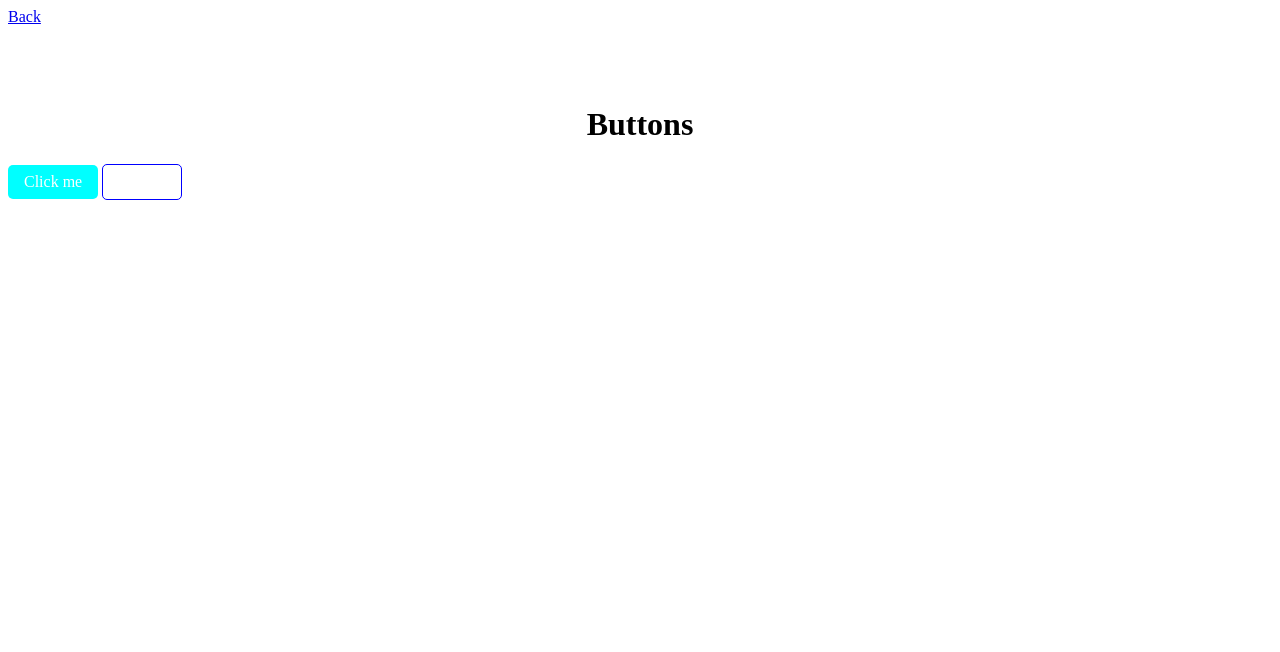
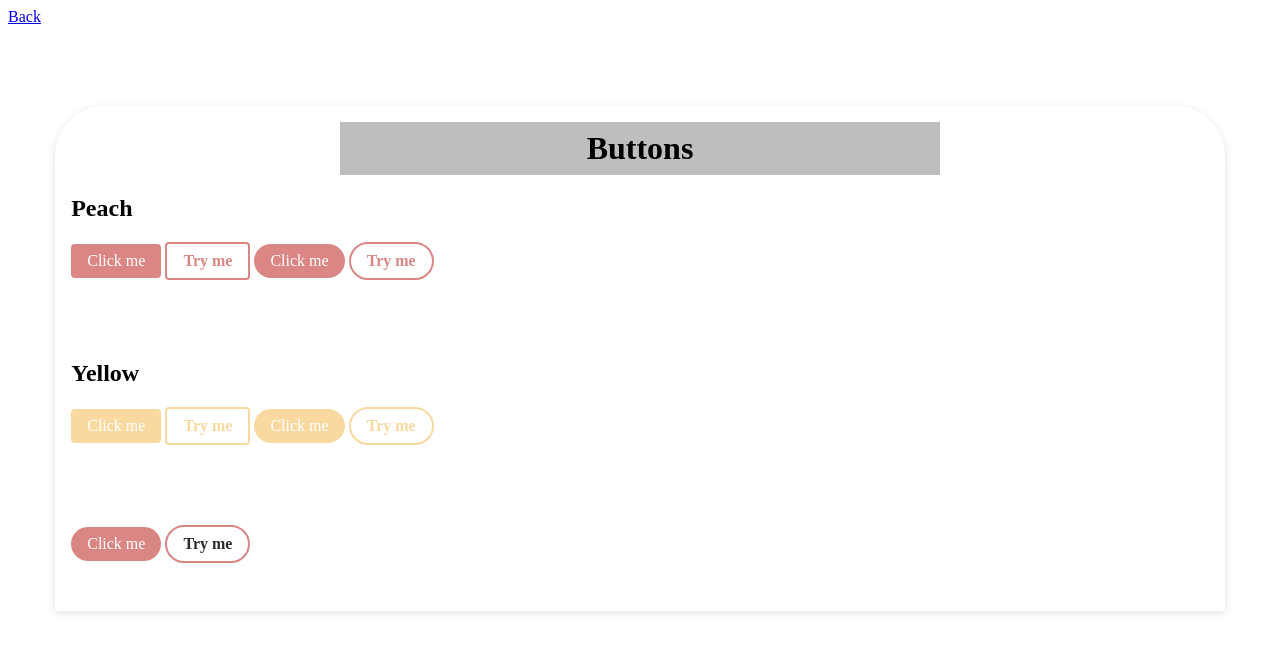
Before and after one commit to DenzelBraithwaite/fabulart, a SvelteKit app: page /ui-kit in a window 1280 px wide. Shown: the top 652 px of the page. Built offline with nearby package versions, Linux system fonts and the light colour scheme.

Commit message:
created buttons

```diff
--- a/src/lib/Button.svelte
+++ b/src/lib/Button.svelte
@@ -4,21 +4,22 @@
     export let shape = 'square'
     export let url = '/'
     export let border = false;
+    export let borderColor = 'border-peach';
     $: classes = `${textColor} ${bgColor} ${shape}`
 </script>
 
 <!-- TODO:
-- Make button shape settable from outside✅
-- Make text color settable from outside✅
-- Make background color settable from outside✅
-- Make border settable from outside
-- Make border color settable from outside
+- Make button shape settable from outside ✅
+- Make text color settable from outside ✅
+- Make background color settable from outside ✅
+- Make border settable from outside ✅
+- Make border color settable from outside ✅
 
 
 
 -->
 {#if border}
-<a href="{url}" class="btn border {classes}"><slot>Try me</slot></a>
+<a href="{url}" class="btn border {classes} {borderColor}"><slot>Try me</slot></a>
 {:else}
 <a href="{url}" class="btn no-border {classes}"><slot>Try me</slot></a>
 {/if}
@@ -28,7 +29,6 @@
     .btn:visited {
         display: inline-block;
         text-decoration: none;
-        color: #fff;
         text-align: center;
         padding: 0.5rem 1rem;
     }
@@ -38,8 +38,10 @@
         cursor: pointer;
     }
 
+    /* Border styles */
     .border {
-        border: 1px solid blue;
+        border: 2px solid transparent;
+        font-weight: 700;
     }
 
     .no-border {
@@ -47,14 +49,24 @@
         background-color: transparent;
     }
 
+    .border-peach {
+        border-color: #D98684;
+    }
+
+    .border-yellow {
+        border-color: #FAD9A1;
+    }
+
+    /* Button shape */
     .round {
         border-radius: 100px;
     }
 
     .square {
-        border-radius: 5px;
+        border-radius: 0.25rem; /* 4px */
     }
 
+    /* Text colors */
     .text-white {
         color: #fff;
     }
@@ -63,11 +75,28 @@
         color: #2b2b2b;
     }
 
+    .text-peach {
+        color: #D98684;
+    }
+
+    .text-yellow {
+        color: #FAD9A1;
+    }
+
+    /* Background colors */
     .bg-cyan {
         background-color: cyan;
     }
 
+    .bg-peach {
+        background-color: #D98684;
+    }
+
+    .bg-yellow {
+        background-color: #FAD9A1;
+    }
+
     .bg-none {
-        background-color: none;
+        background-color: transparent;
     }
 </style>
--- a/src/routes/ui-kit/+page.svelte
+++ b/src/routes/ui-kit/+page.svelte
@@ -4,13 +4,60 @@
 
 <a href="/" class="back">Back</a>
 
-<h1>Buttons</h1>
-<Button bgColor="bg-cyan">Click me</Button>
-<Button textColor="text-black" border={true} />
+<div class="container">
+    <main>
+        <h1 class="btn-title">Buttons</h1>
+        <!-- Square buttons -->
+        <section>
+            <div class="wrapper">
+                <h2>Peach</h2>
+                <Button textColor="text-white" bgColor="bg-peach">Click me</Button>
+                <Button textColor="text-peach" border={true} borderColor="border-peach"/>
+                <Button shape="round" textColor="text-white" bgColor="bg-peach">Click me</Button>
+                <Button shape="round" textColor="text-peach" border={true} borderColor="border-peach"/>
+            </div>
+
+            <div class="wrapper">
+                <h2>Yellow</h2>
+                <Button textColor="text-white" bgColor="bg-yellow">Click me</Button>
+                <Button textColor="text-yellow" border={true} borderColor="border-yellow"/>
+                <Button shape="round" textColor="text-white" bgColor="bg-yellow">Click me</Button>
+                <Button shape="round" textColor="text-yellow" border={true} borderColor="border-yellow"/>
+            </div>
+        </section>
+
+        <!-- Round buttons -->
+        <section>
+            <Button shape="round" textColor="text-white" bgColor="bg-peach">Click me</Button>
+            <Button shape="round" textColor="text-black" border={true} />
+        </section>
+    </main>
+</div>
 
 <style>
-    h1 {
+    .container {
+        width: 90%;
+        margin: 0 auto;
+        box-shadow: 0 2px 8px #0000001e;
+        border-radius: 50px 50px 0 0;
+        padding: 1rem;
+    }
+
+    section {
+        margin-bottom: 2rem;
+    }
+
+    .wrapper {
+        margin-bottom: 5rem;
+    }
+
+    .btn-title {
         text-align: center;
+        background-color: #bebebe;
+        padding: 0.5rem 1rem;
+        width: 50%;
+        margin: 0 auto;
+
     }
 
     .back {
```
